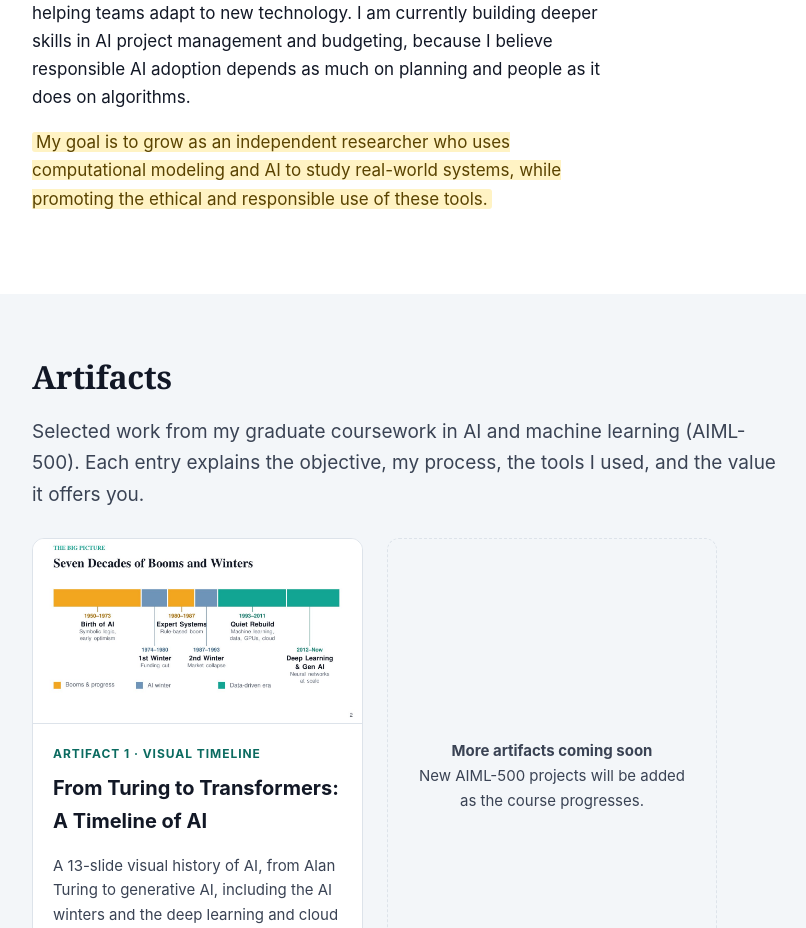
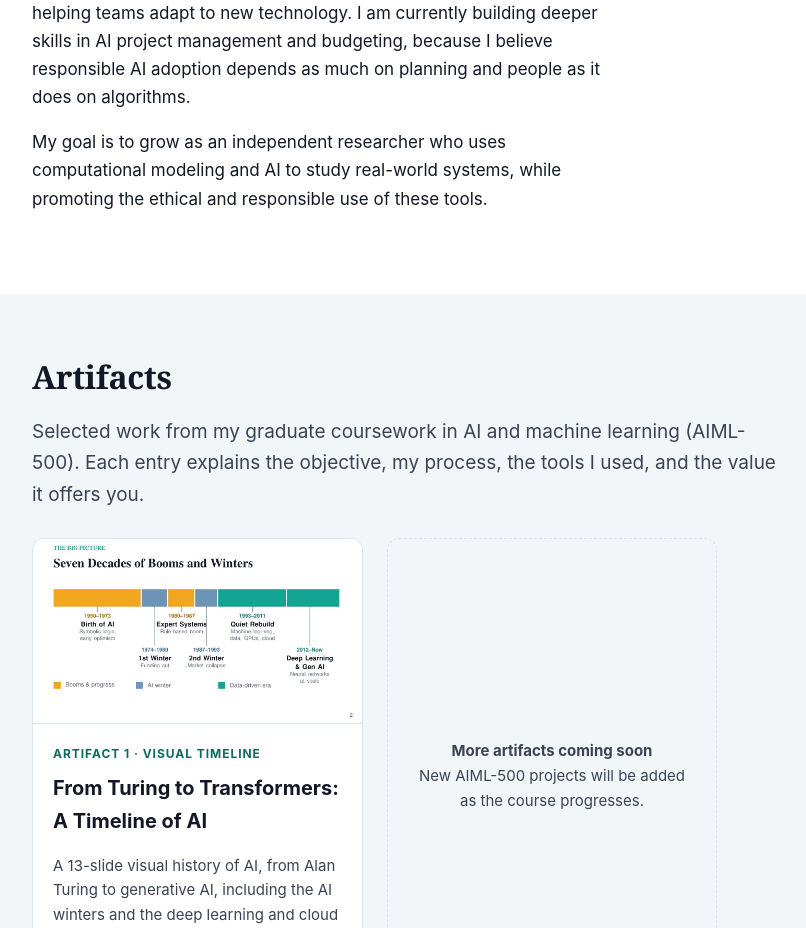
Before and after one commit to ochiengS/ochiengS.github.io, a plain HTML site: page index.html in a window 1280 px wide. Shown: the part 1060-1988 px from the top of the page, without its empty margins (88-894 px from the left). Drawn offline with Linux system fonts and the light colour scheme.

Commit message:
Update index.html

```diff
--- a/index.html
+++ b/index.html
@@ -40,7 +40,7 @@
         <p class="lead"> I am Sharon Ochieng, a graduate student in Data Analytics and AI at Indiana Wesleyan University. </p>
         <p> My background is in computational chemistry, where I completed a PhD focused on weak interactions and then extended that work toward machine learning, building models that predict molecular interactions from high-quality quantum chemical data. What drew me to data and AI was the realization that the hardest part of that work was not the physics but the data, its quality, representation, and how well it generalizes. I am now pursuing an MS in Data Analytics and AI to build that side of my expertise more deliberately.</p>
         <p>My strengths are in computational modeling, ethical and responsible AI, communicating technical ideas to non-technical stakeholders, and helping teams adapt to new technology. I am currently building deeper skills in AI project management and budgeting, because I believe responsible AI adoption depends as much on planning and people as it does on algorithms.</p>
-        <p><span class="fill">My goal is to grow as an independent researcher who uses computational modeling and AI to study real-world systems, while promoting the ethical and responsible use of these tools.</span></p>
+        <p>My goal is to grow as an independent researcher who uses computational modeling and AI to study real-world systems, while promoting the ethical and responsible use of these tools.</p>
       </div>
       <div>
         <ul class="facts">
```
